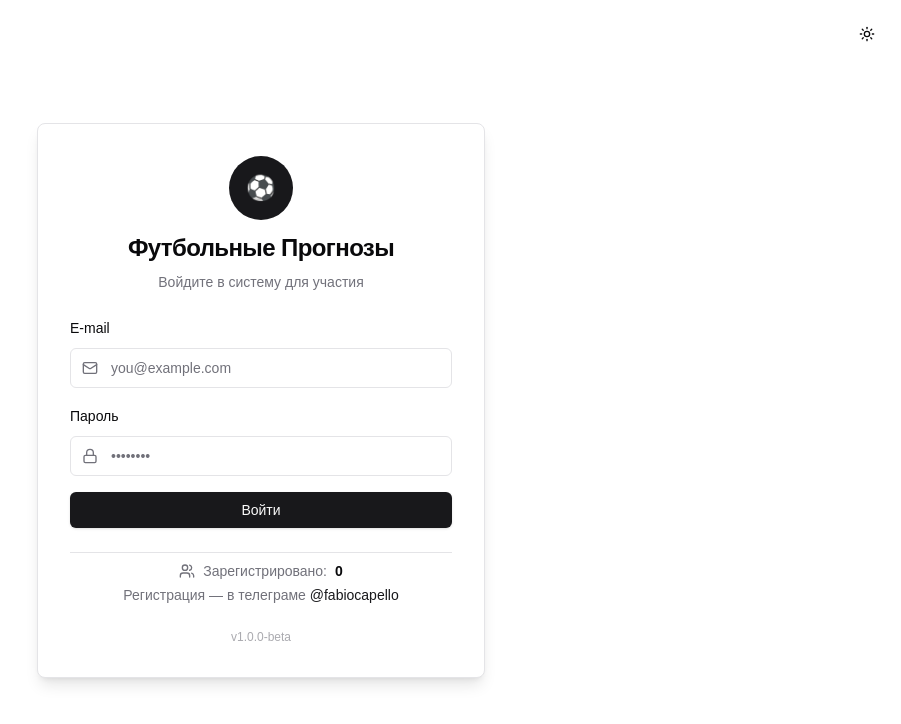
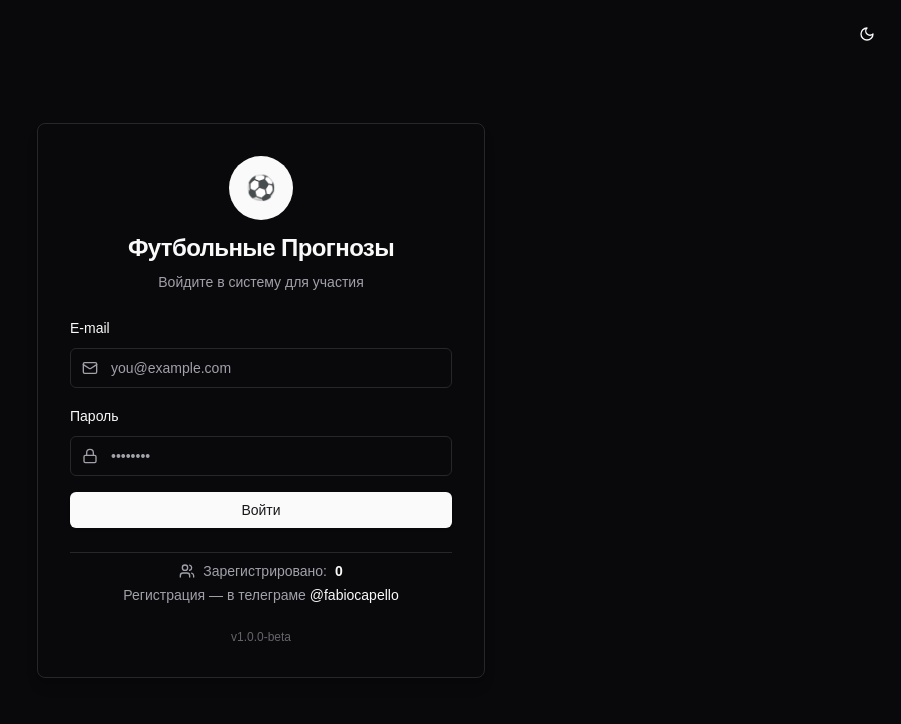
Before and after one commit to meteor-42/react-native, a React (Vite) app: page / in a window 1280 px wide. Shown: the top 724 px of the page, without its empty margins (379-1280 px from the left). Built offline with nearby package versions, Linux system fonts and the light colour scheme; no server answers; the database is empty.

Commit message:
Update main.tsx

```diff
--- a/src/main.tsx
+++ b/src/main.tsx
@@ -1,10 +1,19 @@
+import { StrictMode } from "react";
 import { createRoot } from "react-dom/client";
+import { ThemeProvider } from "next-themes";
+import App from "./App.tsx";
 import "./index.css";
-import App from "./App.tsx";
 
-const rootElement = document.getElementById("root");
-if (!rootElement) {
-  throw new Error("Failed to find root element");
-}
-
-createRoot(rootElement).render(<App />);
+// biome-ignore lint/style/noNonNullAssertion: <explanation>
+createRoot(document.getElementById("root")!).render(
+  <StrictMode>
+    <ThemeProvider
+      attribute="class"
+      defaultTheme="dark"
+      enableSystem
+      disableTransitionOnChange
+    >
+      <App />
+    </ThemeProvider>
+  </StrictMode>
+);
```
